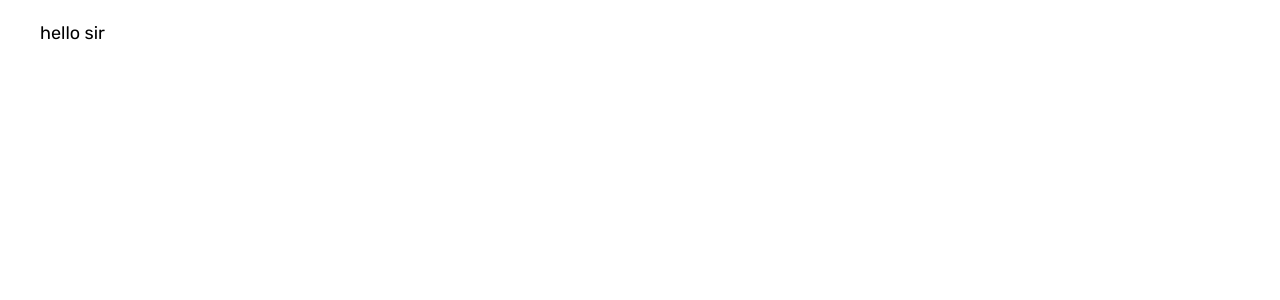
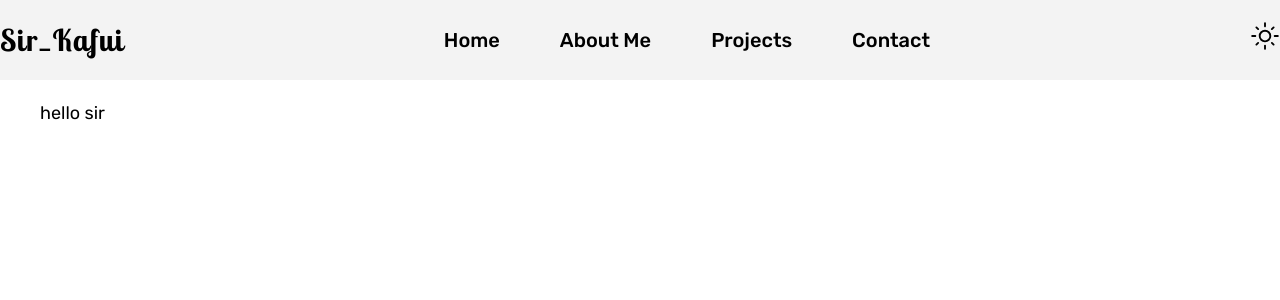
Before and after one commit to MorteyKafui/sir-kafui-portfolio, a Next.js app: page / in a window 1280 px wide. Shown: the top 300 px of the page. Built offline with nearby package versions, Linux system fonts and the light colour scheme.

Commit message:
add navbar

```diff
--- a/components/Layout/Layout.jsx
+++ b/components/Layout/Layout.jsx
@@ -1,4 +1,5 @@
 import Head from 'next/head';
+import Navbar from '../Navbar/Navbar';
 import { MainContainer } from './LayoutStyles';
 
 const Layout = ({ children, title }) => {
@@ -7,7 +8,7 @@ const Layout = ({ children, title }) => {
       <Head>
         <title>{title}</title>
       </Head>
-      {/* navar */}
+      <Navbar />
       <MainContainer> {children}</MainContainer>
       {/* footer */}
     </>
--- /dev/null
+++ b/components/Navbar/Navbar.jsx
@@ -0,0 +1,52 @@
+import Image from 'next/image';
+import Link from 'next/link';
+import { StyledNavbar } from './NavbarStyles';
+
+// import {useState} from 'react'
+
+const Navbar = () => {
+  return (
+    <StyledNavbar>
+      <div className='container'>
+        {' '}
+        <h1>
+          <Link href='/'>
+            <a>Sir_Kafui</a>
+          </Link>
+        </h1>
+        <ul>
+          <li>
+            <Link href='/'>
+              <a>Home</a>
+            </Link>
+          </li>
+          <li>
+            <Link href='#about'>
+              <a>About Me</a>
+            </Link>
+          </li>
+          <li>
+            <Link href='#projects'>
+              <a>Projects</a>
+            </Link>
+          </li>
+          <li>
+            <Link href='#contact'>
+              <a>Contact</a>
+            </Link>
+          </li>
+        </ul>
+        <div className='mode'>
+          <Image
+            src='/assets/icons/sun-icon.svg'
+            alt='mode-icon'
+            width={30}
+            height={30}
+          />
+        </div>
+      </div>
+    </StyledNavbar>
+  );
+};
+
+export default Navbar;
--- /dev/null
+++ b/components/Navbar/NavbarStyles.js
@@ -0,0 +1,42 @@
+import styled from 'styled-components';
+
+export const StyledNavbar = styled.nav`
+  background-color: #f3f3f3;
+  color: #001e3c;
+  height: 10vh;
+
+  .container {
+    max-width: 144rem;
+    margin: 0 auto;
+    padding: 2rem 0;
+
+    display: flex;
+    justify-content: space-between;
+    align-items: center;
+    height: 100%;
+
+    h1 {
+      font-family: 'Lobster Two', cursive;
+      font-size: 3rem;
+      letter-spacing: 1px;
+    }
+
+    ul {
+      display: flex;
+      justify-content: space-between;
+      align-items: center;
+      gap: 2rem;
+      font-size: 2rem;
+      font-weight: 500;
+
+      a {
+        padding: 0.5rem 2rem;
+        transition: border-bottom 0.3s ease;
+      }
+
+      a:hover {
+        border-bottom: 1px dotted #001e3c;
+      }
+    }
+  }
+`;
--- a/styles/globals.js
+++ b/styles/globals.js
@@ -37,8 +37,19 @@ input, button, textarea, select {
 p, h1, h2, h3, h4, h5, h6 {
   overflow-wrap: break-word;
 }
-#root, #__next {
-  isolation: isolate;
+
+
+ul{
+  list-style: none;
 }
 
+
+a{
+  text-decoration: none;
+  color: #000;
+}
+
+
+
+
 `;
```
